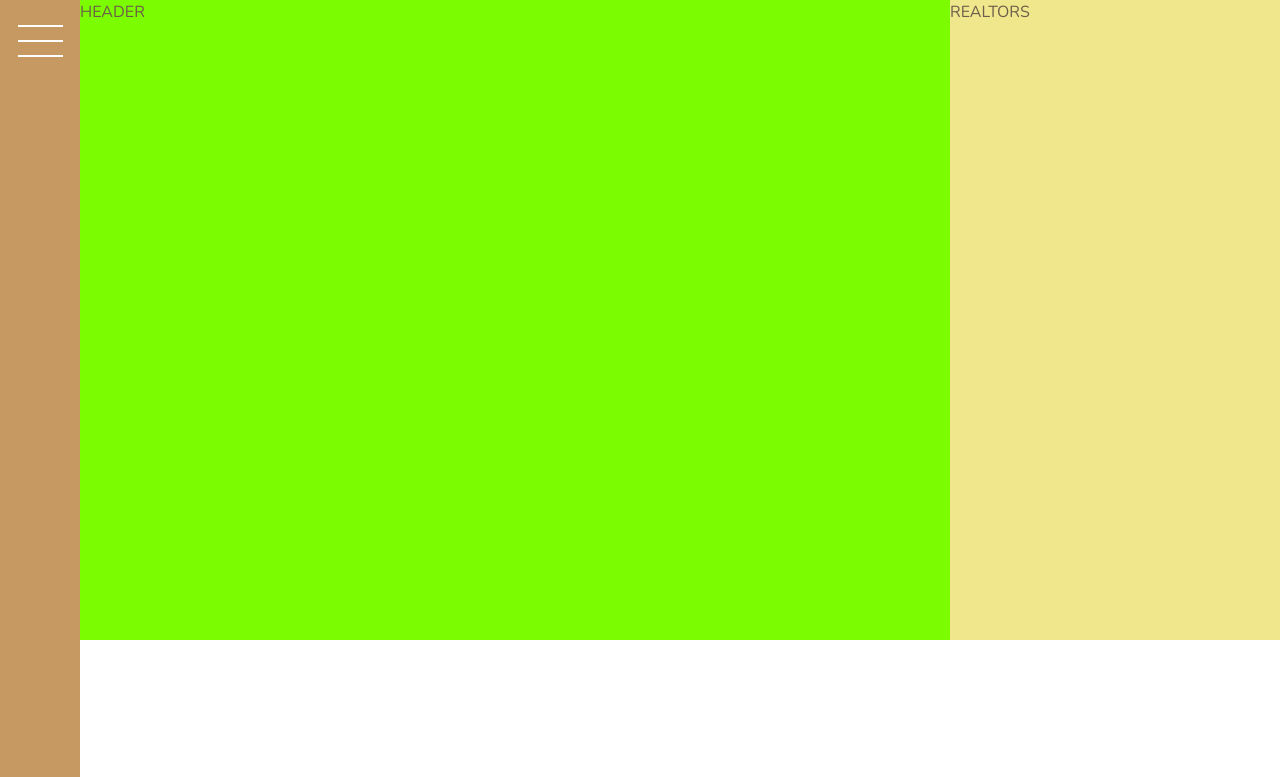
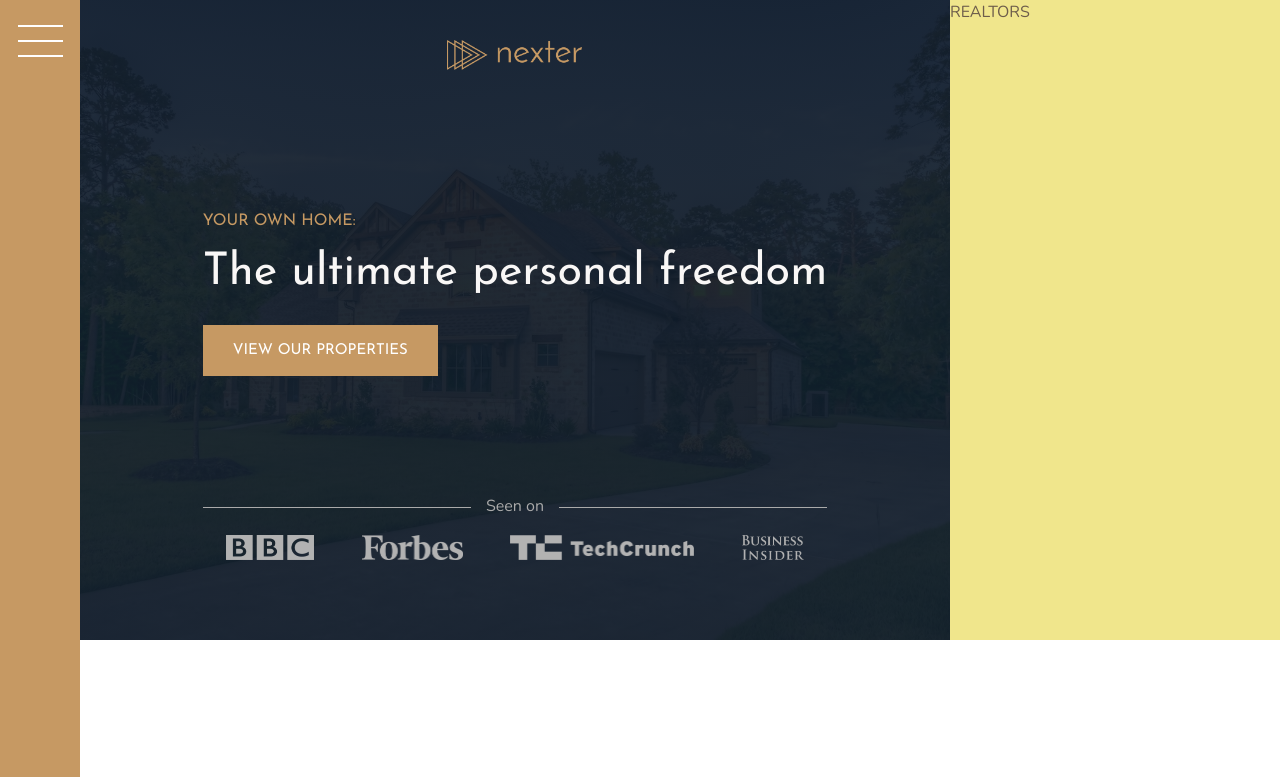
Before and after one commit to amr-adel/nexter, a website: page index.html in a window 1280 px wide. Shown: the top 777 px of the page. Drawn offline with nearby package versions, Linux system fonts and the light colour scheme.

Commit message:
Header section

```diff
--- a/index.html
+++ b/index.html
@@ -19,7 +19,17 @@
     </div>
 
     <header class="header">
-        HEADER
+        <img src="img/logo.png" alt="Nexter Logo" class="header__logo">
+        <h3 class="heading-3">Your own home:</h3>
+        <h1 class="heading-1">The ultimate personal freedom</h1>
+        <button class="btn header__btn">View our properties</button>
+        <div class="header__seenon-text">Seen on</div>
+        <div class="header__seenon-logos">
+            <img src="img/logo-bbc.png" alt="Seen on logo 1">
+            <img src="img/logo-forbes.png" alt="Seen on logo 2">
+            <img src="img/logo-techcrunch.png" alt="Seen on logo 3">
+            <img src="img/logo-bi.png" alt="Seen on logo 4">
+        </div>
     </header>
 
     <div class="realtors">
--- a/sass/_header.scss
+++ b/sass/_header.scss
@@ -1,4 +1,53 @@
 .header {
-    background-color: lawngreen;
+    background-color: $color-secondary;
     grid-column: full-start / col-end 6;
+
+    background-image: linear-gradient(rgba($color-secondary, .93), rgba($color-secondary, .93)), url(../img/hero.jpeg);
+    background-size: cover;
+    background-position: center;
+    padding: 4rem 8rem 8rem;
+
+    display: grid;
+    grid-template-rows: 1fr min-content 6rem 1fr;
+    grid-template-columns: max-content;
+    justify-content: center;
+    grid-row-gap: 1.5rem;
+
+    &__logo {
+        height: 3rem;
+        justify-self: center;
+    }
+
+    &__btn {
+        align-self: start;
+        justify-self: start;
+    }
+
+    &__seenon-text {
+        display: grid;
+        grid-template-columns: 1fr max-content 1fr;
+        align-items: center;
+        grid-column-gap: 1.5rem;
+
+        font-size: 1.6rem;
+        color: $color-grey-light-2;
+
+        &::after,
+        &::before {
+            content: '';
+            display: block;
+            height: 1px;
+            background-color: currentColor;
+        }
+    }
+
+    &__seenon-logos {
+        display: flex;
+        justify-content: space-around;
+
+        img {
+            height: 2.5rem;
+            filter: brightness(70%);
+        }
+    }
 }
--- a/sass/_typography.scss
+++ b/sass/_typography.scss
@@ -5,6 +5,10 @@
 
 .heading-1 {
     @extend %heading;
+
+    font-size: 4.5rem;
+    color: $color-grey-light-1;
+    line-height: 1;
 }
 
 .heading-2 {
```
Also changed, not shown: css/style.css.
